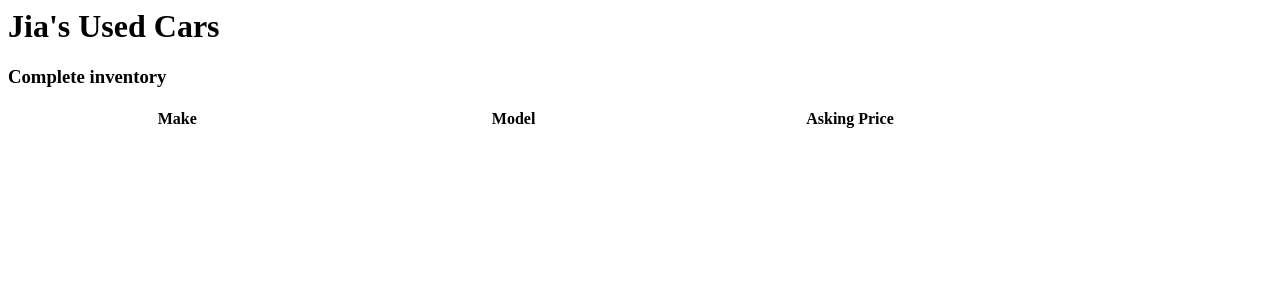
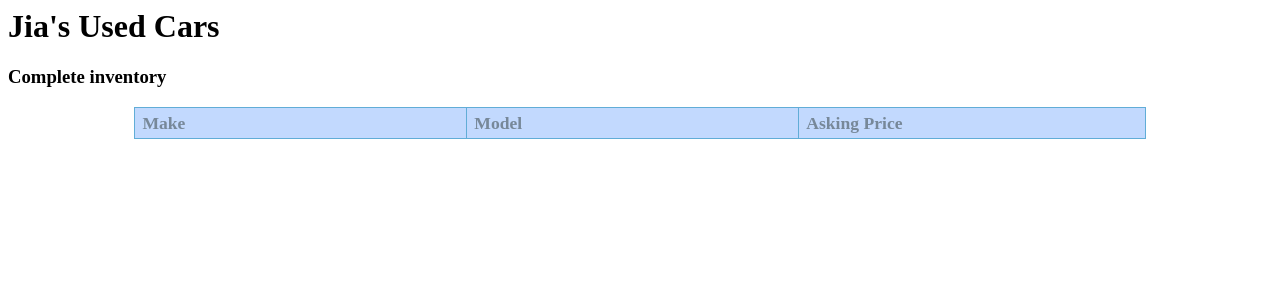
Before and after one commit to mariamnozadze/php-practice, a PHP site: page / in a window 1280 px wide. Shown: the top 300 px of the page. Run offline with PHP 8.4, Linux system fonts and the light colour scheme; data that the repository does not hold is empty.

Commit message:
TEST-1 - Added styles to make the data more readable

```diff
--- a/display summary data/index.php
+++ b/display summary data/index.php
@@ -3,6 +3,44 @@
 <head>
     <meta charset="utf-8">
     <title>Jia's Used Cars</title>
+    <style type="text/css">
+        #Grid {
+            border-collapse: collapse;
+            margin-left: auto;
+            margin-right: auto;
+        }
+
+        #Grid td,
+        #Grid th {
+            font-size: 1em;
+            border: 1px solid #61add7;
+            padding: 3px 7px 2px 7px;
+        }
+
+        #Grid th {
+            font-size: 1.1em;
+            text-align: left;
+            padding-top: 5px;
+            padding-bottom: 4px;
+            background-color: #c2d9fe;
+            color: lightslategrey;
+        }
+
+        #Grid tr.odd td {
+            color: #000000;
+            background-color: #f2f5a9;
+        }
+
+        #Grid tr.even {
+            color: #000000;
+            background-color: white;
+        }
+
+        #Grid head {
+            color: #000000;
+            background-color: teal;
+        }
+    </style>
 </head>
 
 <body>
```
